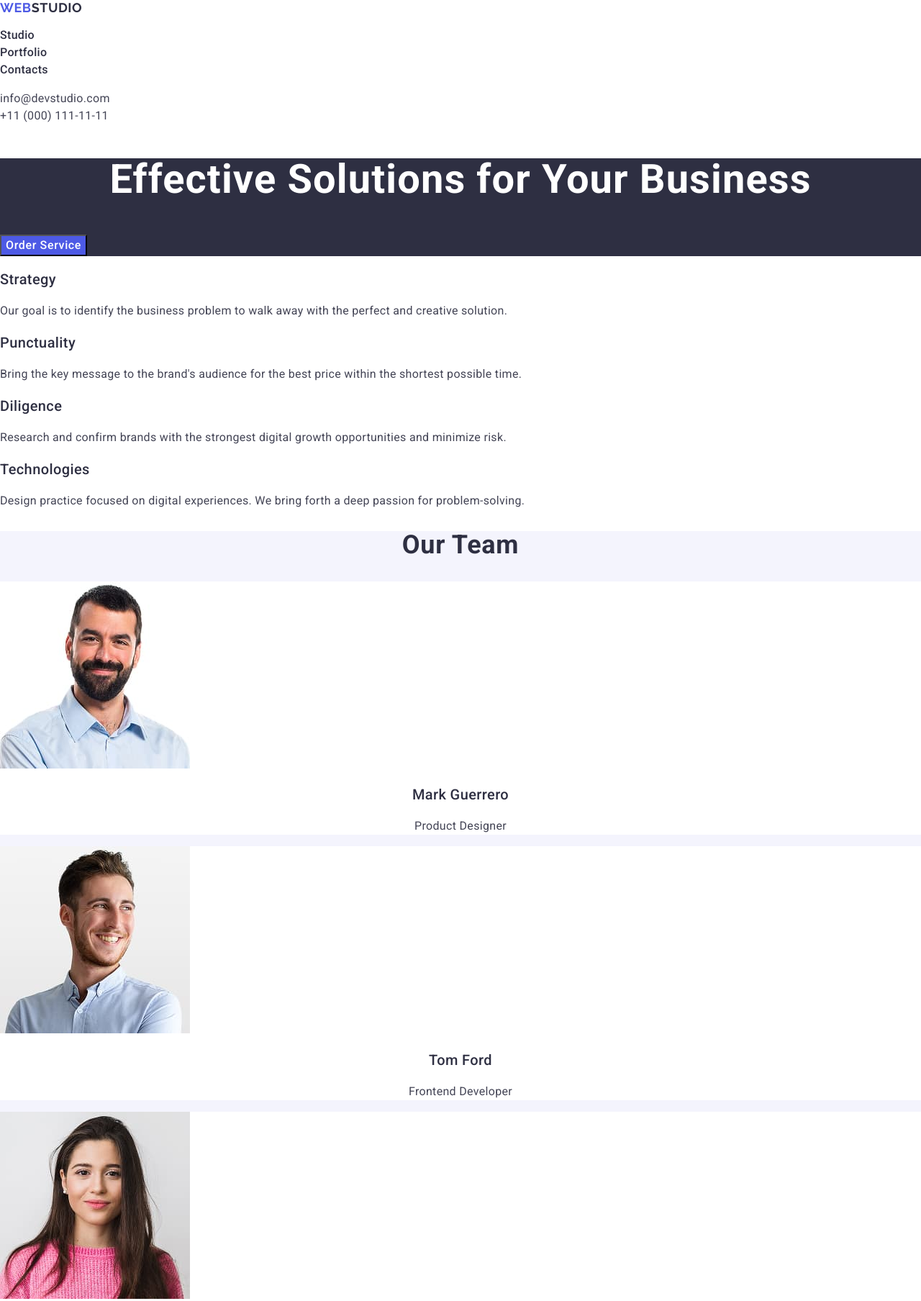
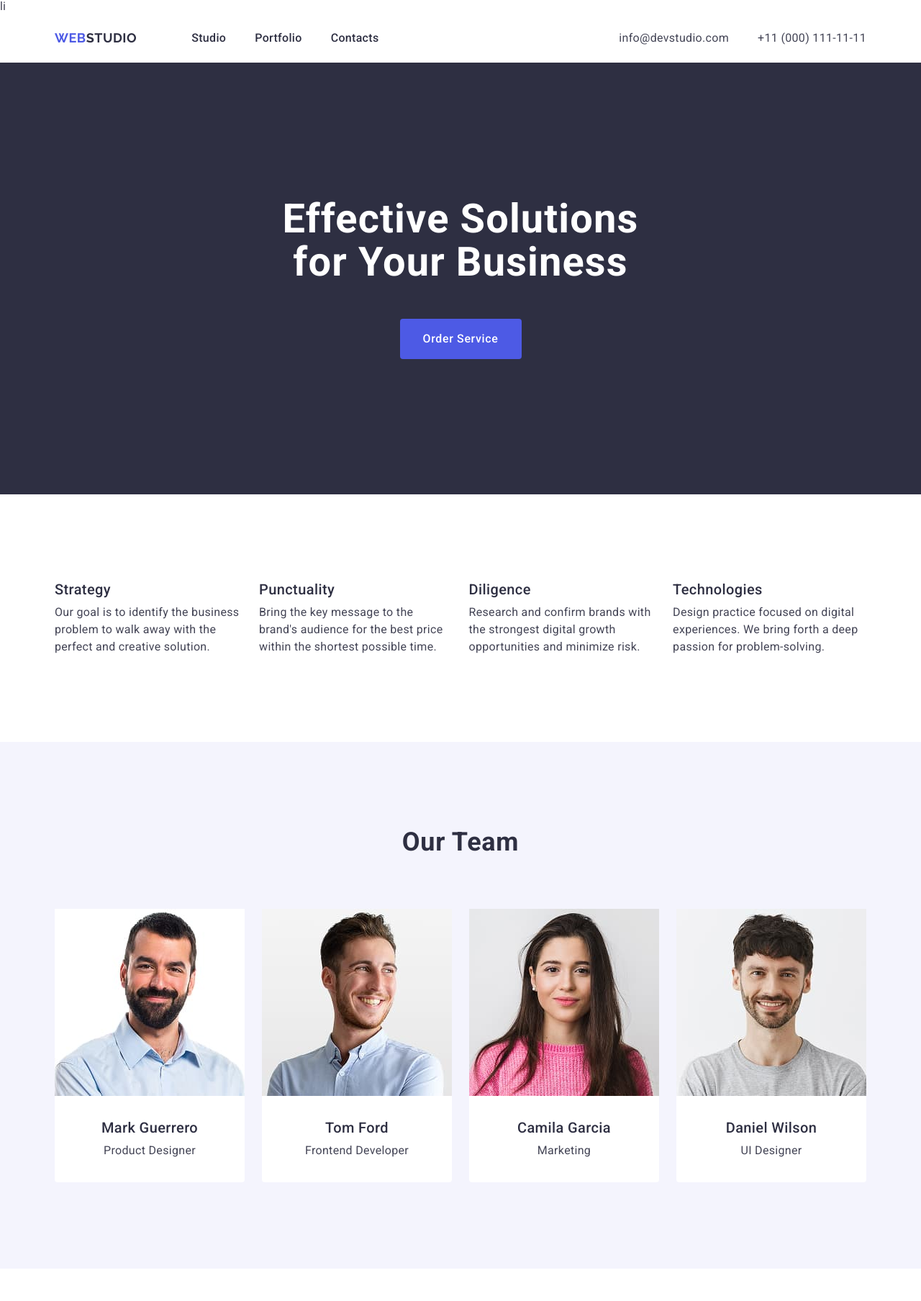
Before and after one commit to Buievska/goit-markup-hw-03, a plain HTML site: page index.html in a window 1280 px wide. Shown: the top 1808 px of the page at 72% size. Drawn offline with nearby package versions, Linux system fonts and the light colour scheme.

Commit message:
First attempt

```diff
--- a/css/styles.css
+++ b/css/styles.css
@@ -3,6 +3,59 @@ body {
   background-color: #ffffff;
   font-size: 16px;
   color: #434455;
+}
+
+h1,
+h2,
+h3,
+h4,
+h5,
+h6,
+p {
+  margin-top: 0;
+  margin-bottom: 0;
+}
+
+.section {
+  padding-top: 120px;
+  padding-bottom: 120px;
+}
+
+ul,
+ol {
+  list-style: none;
+  margin: 0;
+  padding: 0;
+}
+
+.visually-hidden {
+  position: absolute;
+  width: 1px;
+  height: 1px;
+  margin: -1px;
+  border: 0;
+  padding: 0;
+  white-space: nowrap;
+  clip-path: inset(100%);
+  clip: rect(0 0 0 0);
+  overflow: hidden;
+}
+
+.container {
+  width: 1158px;
+  padding-left: 15px;
+  padding-right: 15px;
+  margin: 0 auto;
+}
+
+.header .container {
+  display: flex;
+  align-items: center;
+}
+
+.header-nav {
+  display: flex;
+  align-items: center;
 }
 
 .header-logo-start {
@@ -14,6 +67,9 @@ body {
   line-height: 1.17;
   letter-spacing: 0.03em;
   text-decoration: none;
+  padding-top: 24px;
+  padding-bottom: 24px;
+  margin-right: 76px;
 }
 
 .header-logo-finish {
@@ -28,6 +84,11 @@ body {
   color: #404bbf;
 }
 
+.header-list {
+  display: flex;
+  gap: 40px;
+}
+
 .header-list-specifical {
   color: #2e2f42;
   font-weight: 500;
@@ -35,10 +96,18 @@ body {
   text-transform: capitalize;
   letter-spacing: 0.02em;
   line-height: 1.5;
+  padding-top: 24px;
+  padding-bottom: 24px;
 }
 
 .adress-navigation {
   font-style: normal;
+  margin-left: auto;
+}
+
+.header-address {
+  display: flex;
+  gap: 40px;
 }
 
 .address-info {
@@ -58,6 +127,8 @@ body {
 
 .main-section {
   background-color: #2e2f42;
+  padding-top: 188px;
+  padding-bottom: 188px;
 }
 
 .main-section-title {
@@ -67,6 +138,9 @@ body {
   letter-spacing: 0.02em;
   text-align: center;
   color: #fff;
+  max-width: 496px;
+  margin: 0 auto;
+  margin-bottom: 48px;
 }
 
 .main-section-button {
@@ -76,6 +150,15 @@ body {
   color: #fff;
   background-color: #4d5ae5;
   cursor: pointer;
+  display: block;
+  align-items: center;
+  border-radius: 4px;
+  margin-right: auto;
+  margin-left: auto;
+  height: 56px;
+  min-width: 169px;
+  margin-top: 48px;
+  border: none;
 }
 
 .main-section-button:hover,
@@ -83,10 +166,14 @@ body {
   background-color: #404bbf;
 }
 
-ul {
-  list-style: none;
-  padding-left: 0;
-  margin-left: 0;
+.list-two {
+  display: flex;
+  gap: 24px;
+}
+
+.list-item {
+  margin-top: 120px;
+  margin-bottom: 120px;
 }
 
 .section-two-title {
@@ -95,6 +182,7 @@ ul {
   line-height: 1.2;
   letter-spacing: 0.02em;
   color: #2e2f42;
+  margin-bottom: 8px;
 }
 
 .text {
@@ -114,10 +202,26 @@ ul {
   text-align: center;
   color: #2e2f42;
   text-transform: capitalize;
+  margin-bottom: 72px;
+  padding-top: 120px;
 }
 
 .team-list {
-  background-color: #fff;
+  display: flex;
+  gap: 24px;
+  background-color: #f4f4fd;
+}
+
+.team-item {
+  background-color: #ffffff;
+  flex-basis: calc((100% - 72px) / 4);
+  border-radius: 0 0 4px 4px;
+  margin-bottom: 120px;
+}
+
+.team-container {
+  padding-top: 32px;
+  padding-bottom: 32px;
 }
 
 .team-name {
@@ -127,6 +231,8 @@ ul {
   letter-spacing: 0.02em;
   color: #2e2f42;
   text-align: center;
+  margin-top: 32px;
+  margin-bottom: 8px;
 }
 
 .text-team {
@@ -134,6 +240,24 @@ ul {
   letter-spacing: 0.02em;
   text-align: center;
   color: #434455;
+  margin-bottom: 32px;
+}
+
+.portfolio-item {
+  display: flex;
+  flex-wrap: wrap;
+  column-gap: 24px;
+  row-gap: 48px;
+  margin-bottom: 120px;
+}
+
+.portfolio-container {
+  border-bottom: 1px solid #e7e9fc;
+  border-left: 1px solid #e7e9fc;
+  border-right: 1px solid #e7e9fc;
+  padding: 32px 16px;
+  width: 360px;
+  height: 120px;
 }
 
 .main-title-portfolio {
@@ -143,6 +267,8 @@ ul {
   text-align: center;
   text-transform: capitalize;
   color: #2e2f42;
+  margin-top: 120px;
+  margin-bottom: 72px;
 }
 
 .title-portfolio {
@@ -151,10 +277,13 @@ ul {
   line-height: 1.2;
   letter-spacing: 0.02em;
   color: #2e2f42;
+  margin-bottom: 8px;
 }
 
 .section-footer {
   background-color: #2e2f42;
+  padding-top: 100px;
+  padding-bottom: 100px;
 }
 
 .footer-logo-start {
@@ -166,6 +295,8 @@ ul {
   line-height: 1.17;
   letter-spacing: 0.03em;
   text-decoration: none;
+  display: inline-block;
+  margin-bottom: 16px;
 }
 
 .footer-logo-finish {
@@ -176,4 +307,5 @@ ul {
   line-height: 1.5;
   letter-spacing: 0.02em;
   color: #f4f4fd;
+  max-width: 264px;
 }
--- a/index.html
+++ b/index.html
@@ -1,4 +1,4 @@
-<!DOCTYPE html>
+li<!DOCTYPE html>
 <html lang="en">
   <head>
     <meta charset="UTF-8" />
@@ -20,8 +20,9 @@
     <title>Document</title>
   </head>
   <body>
-    <header>
-      <nav>
+    <header class="header">
+      <div class="container">
+        <nav class="header-nav">
           <a href="./index.html" class="header-logo-start"
             >Web<span class="header-logo-finish">Studio</span>
           </a>
@@ -47,39 +48,47 @@
             </li>
           </ul>
         </address>
+      </div>
     </header>
+
     <main>
       <section class="main-section">
+        <div class="container">
           <h1 class="main-section-title">
             Effective Solutions for Your Business
           </h1>
-        <button type="button" class="main-section-button">Order Service</button>
+          <button type="button" class="main-section-button">
+            Order Service
+          </button>
+        </div>
       </section>
+
       <section class="section-two">
-        <h2 hidden>Section 2</h2>
-        <ul>
-          <li>
+        <div class="container">
+          <h2 class="visually-hidden">Features</h2>
+          <ul class="list-two">
+            <li class="list-item">
               <h3 class="section-two-title">Strategy</h3>
               <p class="text">
-              Our goal is to identify the business problem to walk away with the
-              perfect and creative solution.
+                Our goal is to identify the business problem to walk away with
+                the perfect and creative solution.
               </p>
             </li>
-          <li>
+            <li class="list-item">
               <h3 class="section-two-title">Punctuality</h3>
               <p class="text">
                 Bring the key message to the brand's audience for the best price
                 within the shortest possible time.
               </p>
             </li>
-          <li>
+            <li class="list-item">
               <h3 class="section-two-title">Diligence</h3>
               <p class="text">
                 Research and confirm brands with the strongest digital growth
                 opportunities and minimize risk.
               </p>
             </li>
-          <li>
+            <li class="list-item">
               <h3 class="section-two-title">Technologies</h3>
               <p class="text">
                 Design practice focused on digital experiences. We bring forth a
@@ -87,11 +96,14 @@
               </p>
             </li>
           </ul>
+        </div>
       </section>
+
       <section class="section-team">
+        <div class="container">
           <h2 class="title-section-team">Our Team</h2>
-        <ul>
-          <li class="team-list">
+          <ul class="team-list">
+            <li class="team-item">
               <img
                 src="./images/team1.jpg"
                 alt="Photo Mark Guerrero"
@@ -99,10 +111,12 @@
                 height="260"
                 class="section-team-photo"
               />
+              <div class="team-container>">
                 <h3 class="team-name">Mark Guerrero</h3>
                 <p class="text-team">Product Designer</p>
+              </div>
             </li>
-          <li class="team-list">
+            <li class="team-item">
               <img
                 src="./images/team2.jpg"
                 alt="Photo Tom Ford"
@@ -110,10 +124,12 @@
                 height="260"
                 class="section-team-photo"
               />
+              <div class="team-container>">
                 <h3 class="team-name">Tom Ford</h3>
                 <p class="text-team">Frontend Developer</p>
+              </div>
             </li>
-          <li class="team-list">
+            <li class="team-item">
               <img
                 src="./images/team3.jpg"
                 alt="Photo Camila Garcia"
@@ -121,10 +137,12 @@
                 height="260"
                 class="section-team-photo"
               />
+              <div class="team-container>">
                 <h3 class="team-name">Camila Garcia</h3>
                 <p class="text-team">Marketing</p>
+              </div>
             </li>
-          <li class="team-list">
+            <li class="team-item">
               <img
                 src="./images/team4.jpg"
                 alt="Photo Daniel Wilson"
@@ -132,15 +150,19 @@
                 height="260"
                 class="section-team-photo"
               />
+              <div class="team-container>">
                 <h3 class="team-name">Daniel Wilson</h3>
                 <p class="text-team">UI Designer</p>
+              </div>
             </li>
           </ul>
+        </div>
       </section>
 
       <section class="section-portfolio">
+        <div class="container">
           <h2 class="main-title-portfolio">Our Portfolio</h2>
-        <ul>
+          <ul class="portfolio-item">
             <li class="portfolio-list">
               <img
                 src="./images/bank-app.jpg"
@@ -148,8 +170,10 @@
                 width="360"
                 height="300"
               />
+              <div class="portfolio-container">
                 <h3 class="title-portfolio">Banking App</h3>
                 <p class="text">App</p>
+              </div>
             </li>
             <li class="portfolio-list">
               <img
@@ -158,8 +182,10 @@
                 width="360"
                 height="300"
               />
+              <div class="portfolio-container">
                 <h3 class="title-portfolio">Cashless Payment</h3>
                 <p class="text">Marketing</p>
+              </div>
             </li>
             <li class="portfolio-list">
               <img
@@ -168,8 +194,10 @@
                 width="360"
                 height="300"
               />
+              <div class="portfolio-container">
                 <h3 class="title-portfolio">Meditation App</h3>
                 <p class="text">App</p>
+              </div>
             </li>
             <li class="portfolio-list">
               <img
@@ -178,8 +206,10 @@
                 width="360"
                 height="300"
               />
+              <div class="portfolio-container">
                 <h3 class="title-portfolio">Taxi Service</h3>
                 <p class="text">Marketing</p>
+              </div>
             </li>
             <li class="portfolio-list">
               <img
@@ -188,8 +218,10 @@
                 width="360"
                 height="300"
               />
+              <div class="portfolio-container">
                 <h3 class="title-portfolio">Screen Illustrations</h3>
                 <p class="text">Design</p>
+              </div>
             </li>
             <li class="portfolio-list">
               <img
@@ -198,20 +230,26 @@
                 width="360"
                 height="300"
               />
+              <div class="portfolio-container">
                 <h3 class="title-portfolio">Online Courses</h3>
                 <p class="text">Marketing</p>
+              </div>
             </li>
           </ul>
+        </div>
       </section>
     </main>
+
     <footer class="section-footer">
+      <div class="container">
         <a href="./index.html" class="footer-logo-start"
           >Web<span class="footer-logo-finish">Studio</span></a
         >
         <p class="text-footer">
-        Increase the flow of customers and sales for your business with digital
-        marketing & growth solutions.
+          Increase the flow of customers and sales for your business with
+          digital marketing & growth solutions.
         </p>
+      </div>
     </footer>
   </body>
 </html>
```
Lines whose indentation alone changed are shown as unchanged.
